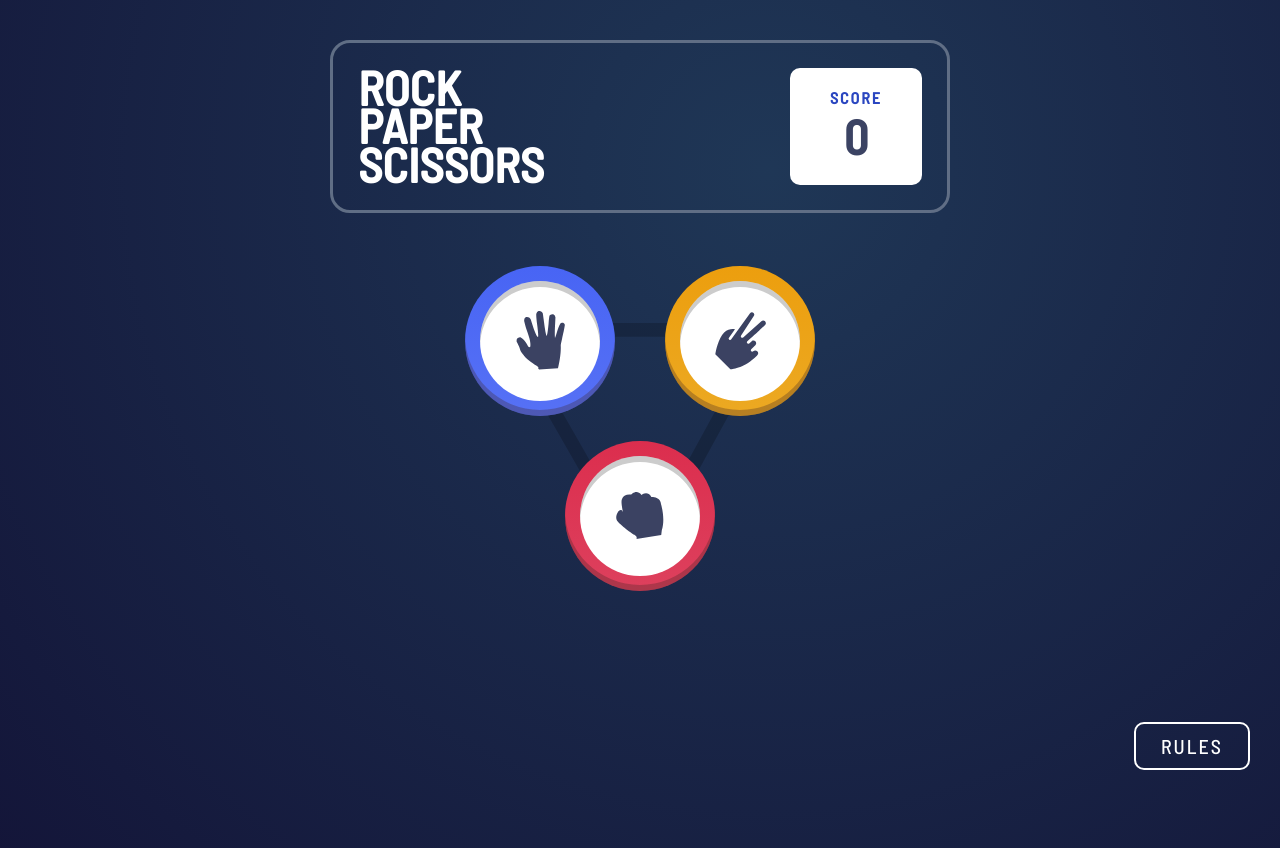
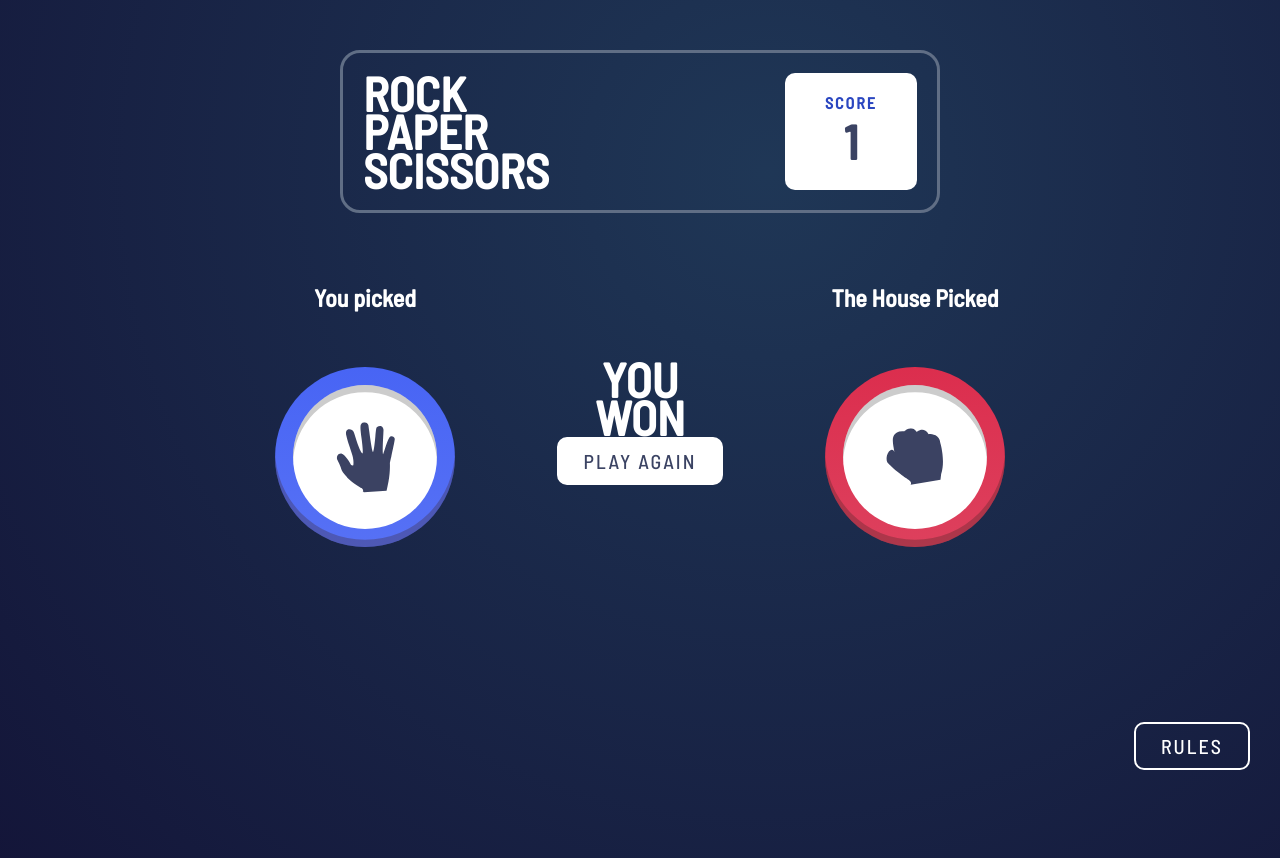
Before and after one commit to DarylD919/rock-paper-and-scissors, a plain HTML site: page rock-paper-scissors-master/index.html in a window 1280 px wide. Both pictures are taken after a click on the button 540 px from the left and 340 px from the top of the page. Drawn offline with Linux system fonts and the light colour scheme.

Commit message:
readme file

```diff
--- a/rock-paper-scissors-master/index.html
+++ b/rock-paper-scissors-master/index.html
@@ -29,32 +29,64 @@
       <p id="score">0</p>
     </div>
   </header>
-<main>
 
-  <button class="btn-circles btn-paper"
+  <main id="main">
+  <button class="btn-circles btn-paper pick"
   data-choice="paper">
     <span class="wrapper">
     <img src="./images/icon-paper.svg" alt="paper icon"/>
   </span>
   </button>
-  <button class="btn-circles btn-scissors"
+
+  <button class="btn-circles btn-scissors pick"
   data-choice="scissors">
     <span class="wrapper">
     <img src="./images/icon-scissors.svg" alt="Scissors icon"/>
   </span>
   </button>
-  <button class="btn-circles btn-rock"
+
+  <button class="btn-circles btn-rock pick"
   data-choice="rock">
     <span class="wrapper">
     <img src="./images/icon-rock.svg" alt="rock icon"/>
   </span>
   </button>
-</main>
+
+  </main>
+
 
 <button class="btn-rules">Rules</button>
 
 </div>
 
+<div class="selection" id="selection">
+  <div>
+    <h2>You picked</h2>
+    <button class="btn-circles btn-paper">
+      <span class="wrapper">
+      <img src="./images/icon-paper.svg" alt="paper icon"/>
+      </span>
+    </button>
+  </div>
+
+    <div>
+      <h1>You
+        <span id="win"> Won</span>
+      </h1>
+      <button class="btn" id="reset">Play Again</button>
+    </div>
+
+    <div>
+      <h2>The House Picked</h2>
+      <button class="btn-circles btn-rock">
+        <span class="wrapper">
+        <img src="./images/icon-rock.svg" alt="rock icon"/>
+        </span>
+      </button>
+    </div>
+
+  </div>
+
 
 </body>
 </html>
--- a/rock-paper-scissors-master/script.js
+++ b/rock-paper-scissors-master/script.js
@@ -1,16 +1,53 @@
+const buttons = document.querySelectorAll('.pick');
+const scoreEL = document.getElementById('score');
+const main = document.getElementById('main');
+const selection = document.getElementById('selection');
+
+
+
 const choices = ['paper', 'rock', 'scissors'];
 
-const buttons = document.querySelectorAll('.btn-circles');
 
+
+let score = 0;
 let userChoice = undefined;
 
 buttons.forEach(button => {
     button.addEventListener('click', () => {
         userChoice = button.getAttribute('data-choice');
 
-        console.log(userChoice);
+        checkWinner();
     });
 })
+
+
+function checkWinner() {
+    const computerChoice = RandomChoice();
+
+    if(userChoice === computerChoice ){
+        // draw
+    } else if (userChoice === 'paper' && computerChoice === 'rock' ||
+        userChoice === 'rock' && computerChoice === 'scissors' ||
+        userChoice === 'scissors' && computerChoice === 'paper')
+        {
+            // user wins
+            updateScore(1);
+        } else {
+            //user lost
+            updateScore(-1);
+        }
+
+        //show main | hide main
+
+        main.style.display = 'none';
+        selection.style.display = 'flex';
+}
+
+function updateScore(value){
+    score += value;
+
+    scoreEL.innerText = score;
+}
 
 function RandomChoice() {
     return choices[Math.floor(Math.random()  * choices.length)];
--- a/rock-paper-scissors-master/style.css
+++ b/rock-paper-scissors-master/style.css
@@ -17,7 +17,7 @@ body{
 
 
 .container{
-    width: 700px;
+    width: 600px;
     max-width: 100%;
     margin: 0 auto;
 }
@@ -27,8 +27,9 @@ header{
     border-radius: 20px;
     display: flex;
     justify-content: space-between;
-    padding: 25px;
-    margin: 40px;
+    align-items: center;
+    padding: 20px;
+    margin: 50px 0;
 }
 
 h1{
@@ -92,7 +93,16 @@ main::before{
     width: 150px;
     border: none;
     margin: 0 25px;
+    cursor: pointer;
     box-shadow: inset 0 -6px rgba(61, 34, 34, 0.3);
+}
+
+.btn-circles:focus{
+    outline: none;
+}
+
+.btn-circles:active{
+    transform: scale(0.9);
 }
 
 .btn-circles .wrapper{
@@ -145,3 +155,31 @@ main::before{
     bottom: 30px;
     right: 30px;
 }
+
+.btn{
+    border: 2px solid #fff;
+    border-radius: 10px;
+    background-color: #fff;
+    text-transform: uppercase;
+    color: hsl(229, 25%, 31%);
+    font-size: 20px;
+    font-family: inherit;
+    padding: 10px 25px;
+    letter-spacing: 2px;
+}
+
+.selection {
+    display: none;
+    justify-content:space-between;
+    align-items: center;
+    text-align: center;
+
+    width: 800px;
+    max-width: 100%;
+    margin: 0 auto;
+}
+
+.selection .btn-circles{
+    margin: 50px;
+    transform: scale(1.2);
+}
```
Also changed, not shown: 2 other files.
